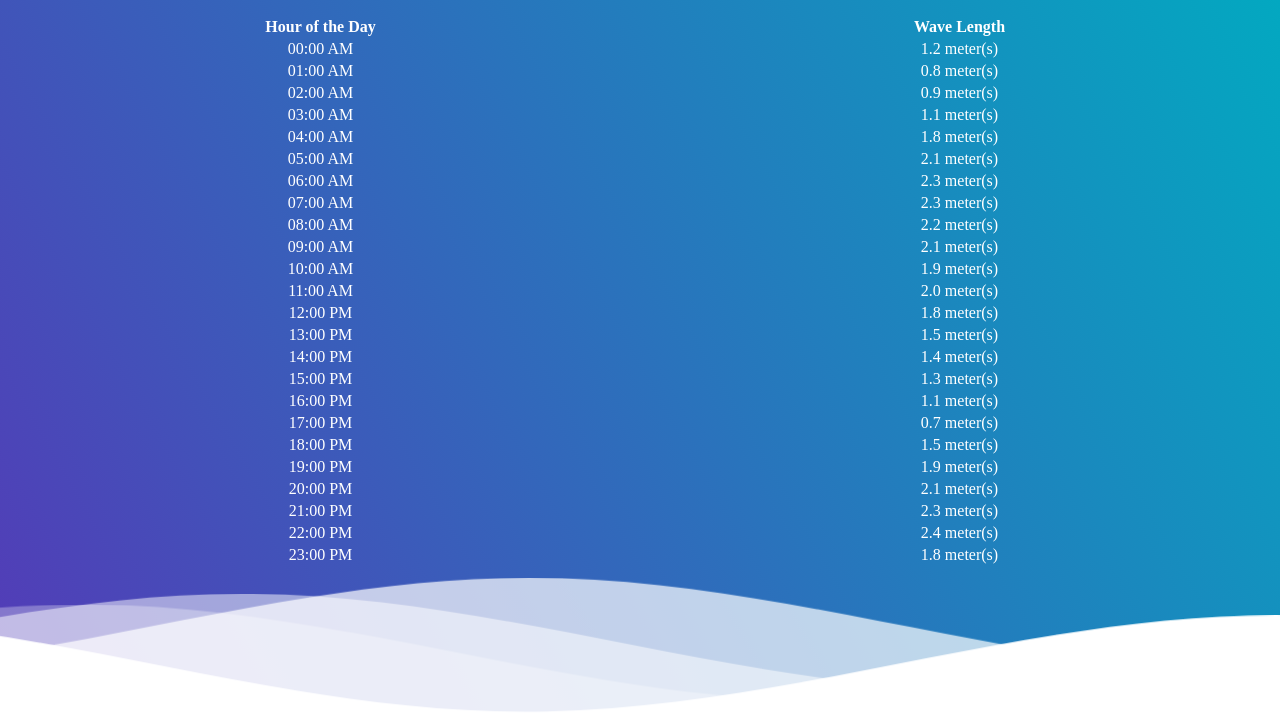
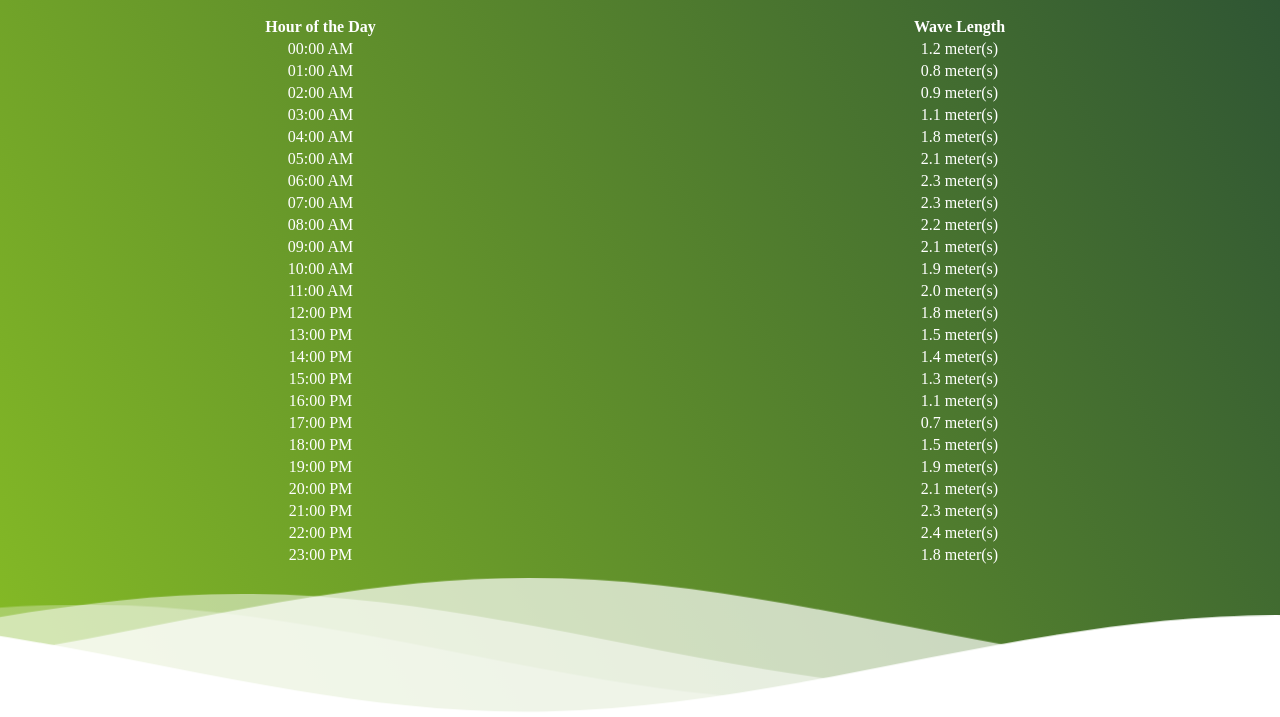
Before and after one commit to devAndTeach/demo-app, a plain HTML site: page index.html in a window 1280 px wide. Shown: the part 105-822 px from the top of the page. Drawn offline with nearby package versions, Linux system fonts and the light colour scheme.

Commit message:
Update style.css again

```diff
--- a/styles.css
+++ b/styles.css
@@ -20,7 +20,7 @@ p {
 .header {
   position: relative;
   text-align: center;
-  background: linear-gradient(60deg, rgba(84, 58, 183, 1) 0%, rgba(0, 172, 193, 1) 100%);
+  background: linear-gradient(60deg, rgba(134, 188, 37, 1) 0%, rgba(44, 82, 52, 1) 100%);
   color: white;
 }
 
```
